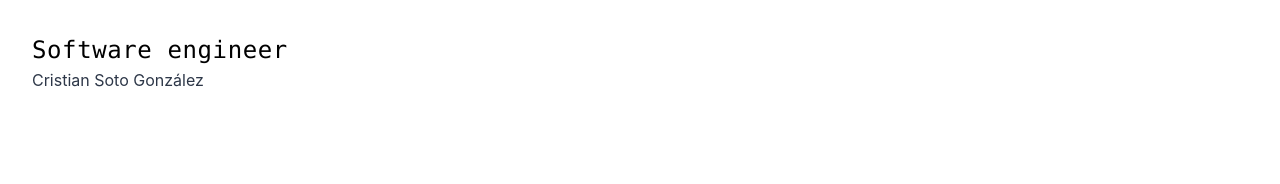
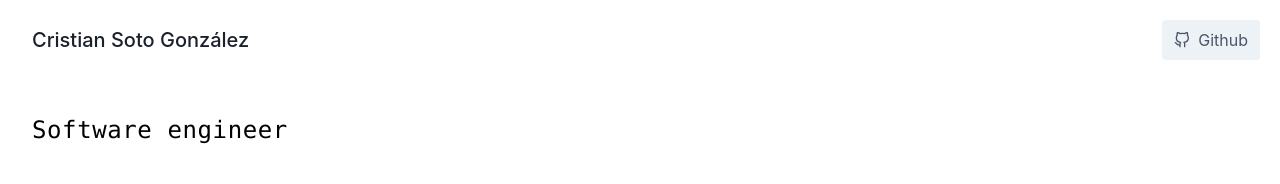
Before and after one commit to cesg/cesg.github.io, a website: page index.html in a window 1280 px wide. Drawn offline with Linux system fonts and the light colour scheme.

Commit message:
feat(ui) add navbar

```diff
--- a/index.html
+++ b/index.html
@@ -18,9 +18,39 @@
 </head>
 
 <body>
-  <main class="container p-8">
+  <header class="text-gray-700 body-font">
+    <div class="container mx-auto flex flex-wrap p-5 flex-col md:flex-row items-center">
+      <a class="flex title-font font-medium items-center text-gray-900 mb-4 md:mb-0">
+        <span class="ml-3 text-xl">Cristian Soto González</span>
+      </a>
+      <nav class="md:ml-auto flex flex-wrap items-center text-base justify-center">
+      </nav>
+      <a
+        href="https://github.com/cesg"
+        class="inline-flex items-center bg-gray-200 border-0 py-2 px-3 focus:outline-none hover:bg-gray-300 rounded text-base mt-4 md:mt-0"
+      >
+        <svg
+          xmlns="http://www.w3.org/2000/svg"
+          width="16"
+          height="16"
+          viewBox="0 0 24 24"
+          fill="none"
+          stroke="currentColor"
+          stroke-width="2"
+          stroke-linecap="round"
+          stroke-linejoin="round"
+          class="feather feather-github"
+        >
+          <path
+            d="M9 19c-5 1.5-5-2.5-7-3m14 6v-3.87a3.37 3.37 0 0 0-.94-2.61c3.14-.35 6.44-1.54 6.44-7A5.44 5.44 0 0 0 20 4.77 5.07 5.07 0 0 0 19.91 1S18.73.65 16 2.48a13.38 13.38 0 0 0-7 0C6.27.65 5.09 1 5.09 1A5.07 5.07 0 0 0 5 4.77a5.44 5.44 0 0 0-1.5 3.78c0 5.42 3.3 6.61 6.44 7A3.37 3.37 0 0 0 9 18.13V22"
+          ></path>
+        </svg>
+        <span class="ml-2">Github</span>
+      </a>
+    </div>
+  </header>
+  <main class="container mx-auto p-8">
     <h1 class="text-2xl tracking-wide font-mono">Software engineer</h1>
-    <p class="text-gray-800" >Cristian Soto González</p>
     <section>
     </section>
   </main>
```
